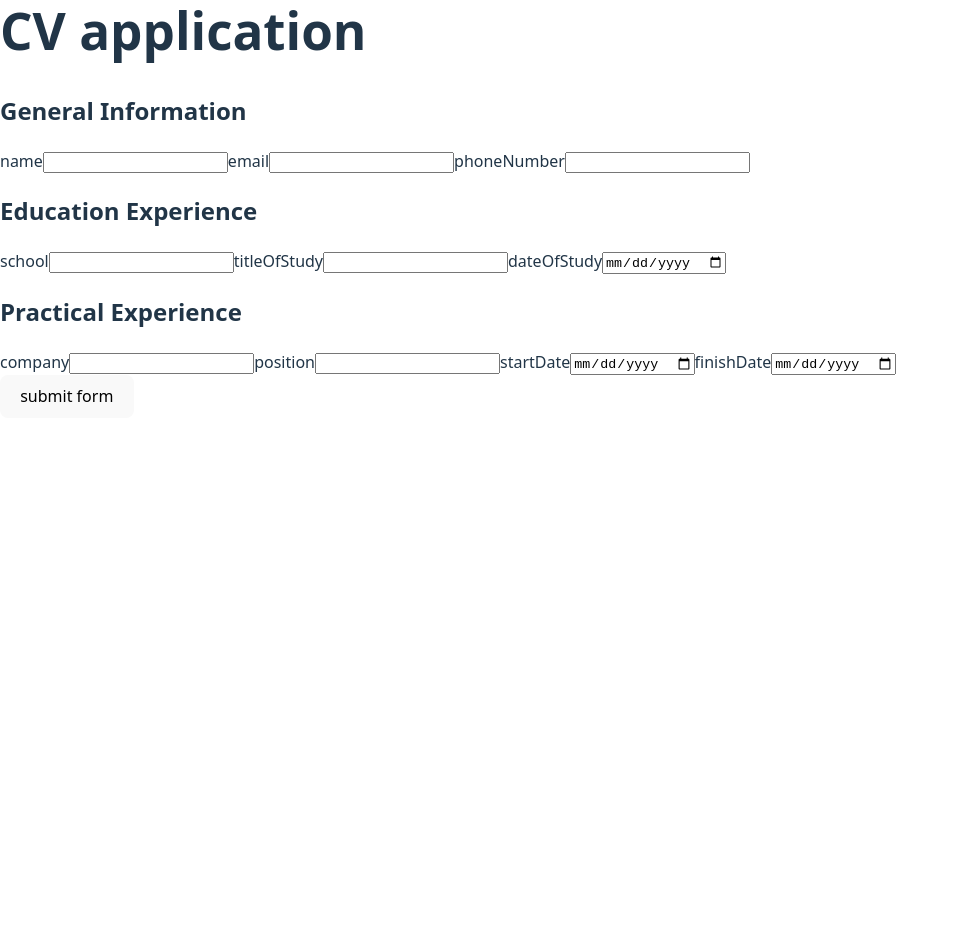
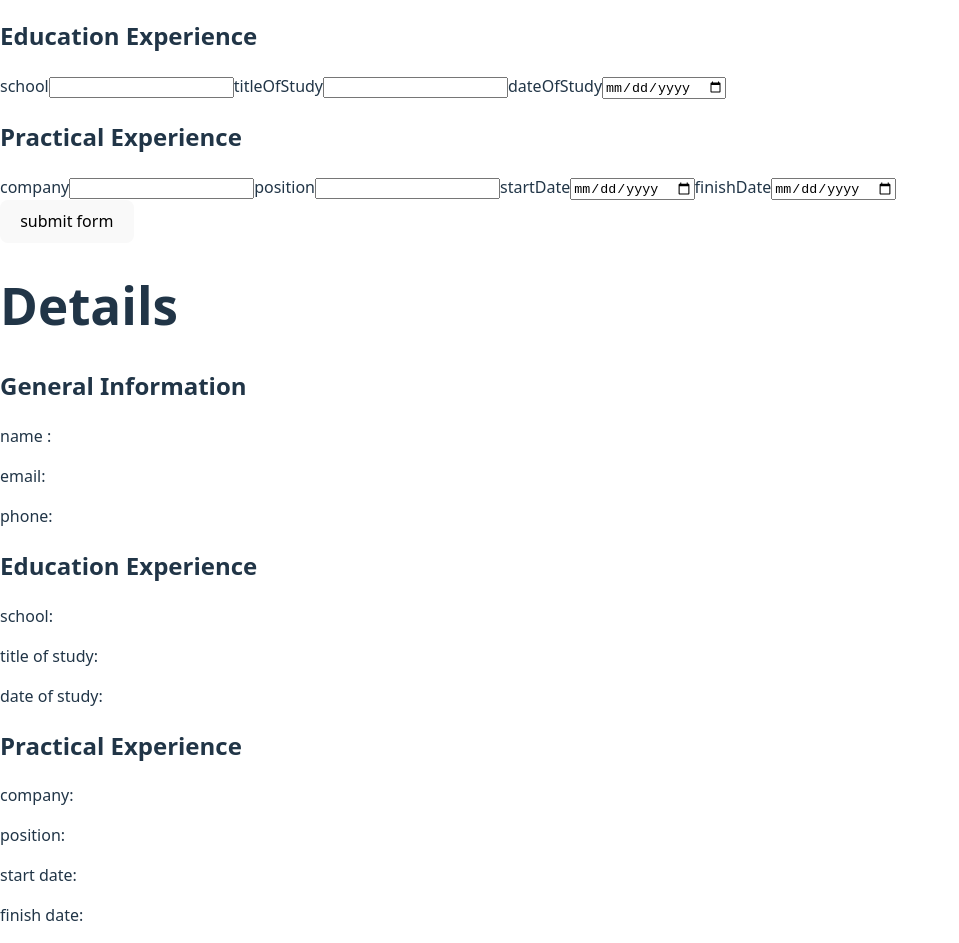
Before and after one commit to TitusBokosi/CV-Application, a React (Vite) app: page / in a window 1280 px wide. Shown: the part 207-1150 px from the top of the page, without its empty margins (0-959 px from the left). Before the commit the page ends 800 px from the top, so only its background shows below. Built offline with nearby package versions, Linux system fonts and the light colour scheme.

Commit message:
details display

```diff
--- /dev/null
+++ b/src/components/cv.jsx
@@ -0,0 +1,32 @@
+export default function Details({ data }) {
+  return (
+    <>
+      <h1>Details</h1>
+      <div>
+        <h2>General Information</h2>
+        <div>
+          <p>name : {data.name}</p>
+          <p>email: {data.email}</p>
+          <p>phone: {data.phoneNumber}</p>
+        </div>
+      </div>
+      <div>
+        <h2>Education Experience</h2>
+        <div>
+          <p>school: {data.school}</p>
+          <p>title of study: {data.titleOfStudy}</p>
+          <p>date of study: {data.dateOfStudy}</p>
+        </div>
+      </div>
+      <div>
+        <h2>Practical Experience</h2>
+        <div>
+          <p>company: {data.company}</p>
+          <p>position: {data.position}</p>
+          <p>start date: {data.startDate}</p>
+          <p>finish date: {data.finishDate}</p>
+        </div>
+      </div>
+    </>
+  );
+}
--- a/src/components/form.jsx
+++ b/src/components/form.jsx
@@ -2,6 +2,7 @@ import { useState } from "react";
 import GeneralInformation from "./generalInformation";
 import EducationExperience from "./educationExperience";
 import PracticalExperience from "./practicalExperience";
+import Details from "./cv";
 function Form() {
   const [formData, setFormData] = useState({
     name: "",
@@ -15,6 +16,34 @@ function Form() {
     startDate: "",
     finishDate: "",
   });
+  const [displayData, setDisplayData] = useState({
+    name: "",
+    email: "",
+    phoneNumber: "",
+    school: "",
+    titleOfStudy: "",
+    dateOfStudy: "",
+    company: "",
+    position: "",
+    startDate: "",
+    finishDate: "",
+  });
+
+  const handleSubmition = (event) => {
+    event.preventDefault();
+    setDisplayData({
+      name: formData.name,
+      email: formData.email,
+      phoneNumber: formData.phoneNumber,
+      school: formData.school,
+      titleOfStudy: formData.titleOfStudy,
+      dateOfStudy: formData.dateOfStudy,
+      company: formData.company,
+      position: formData.position,
+      startDate: formData.startDate,
+      finishDate: formData.finishDate,
+    });
+  };
 
   const handleChange = (event) => {
     const { name, value } = event.target;
@@ -22,11 +51,11 @@ function Form() {
       ...prevState,
       [name]: value,
     }));
-    console.log(formData);
   };
 
   return (
-    <form>
+    <>
+      <form onSubmit={handleSubmition}>
         <h1>CV application</h1>
         <GeneralInformation
           data={formData}
@@ -36,6 +65,8 @@ function Form() {
         <PracticalExperience data={formData} onChange={handleChange} />
         <button type="submit">submit form</button>
       </form>
+      <Details data={displayData} />
+    </>
   );
 }
 export default Form;
```
Lines whose indentation alone changed are shown as unchanged.
